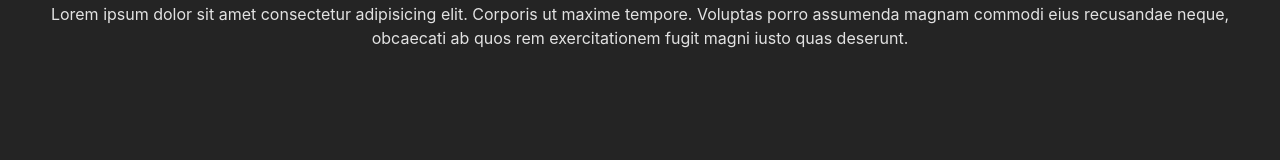
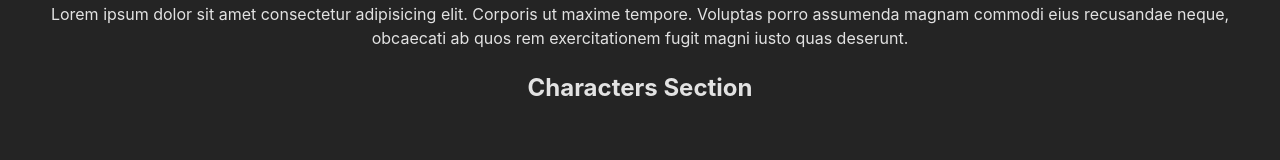
Before and after one commit to GabSalemi/28-06-2023, a React (Vite) app: page / in a window 1280 px wide. Shown: the part 320-480 px from the top of the page. Built offline with nearby package versions, Linux system fonts and the light colour scheme.

Commit message:
branch of a branch

```diff
--- a/src/App.jsx
+++ b/src/App.jsx
@@ -4,6 +4,7 @@ import viteLogo from '/vite.svg'
 import './App.css'
 import MainTitle from './components/maintitle'
 import RandomSection from './components/randomsection'
+import CharacterSection from './components/charactersection'
 
 function App() {
   const [count, setCount] = useState(0)
@@ -13,6 +14,7 @@ function App() {
       <div className='App'>
         < MainTitle />
         < RandomSection src={"https://picsum.photos/200"}/>
+        <CharacterSection />
       </div>
     </>
   )
--- /dev/null
+++ b/src/components/charactersection/CharacterSection.jsx
@@ -0,0 +1,11 @@
+import "./index.css"
+
+const CharacterSection = () => {
+
+    return <div className="characters__section">
+        <h2>Characters Section</h2>
+    </div>
+
+}
+
+export default CharacterSection
--- /dev/null
+++ b/src/components/charactersection/index.jsx
@@ -0,0 +1,3 @@
+import CharacterSection from "./CharacterSection";
+
+export default CharacterSection;
```
Also changed, not shown: src/components/charactersection/index.css (added), src/data/characterdata.js (added).
